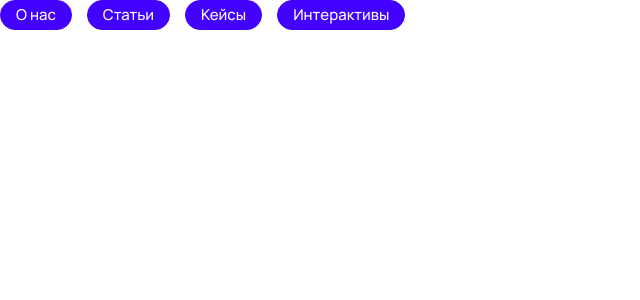
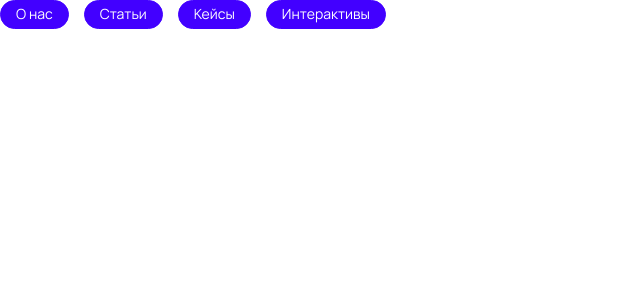
Before and after one commit to machere13/HSE_2.4_Connecteam_React, a React (Create React App) app: page /preview in a window 1280 px wide. Shown: the top 300 px of the page, without its empty margins (0-640 px from the left). Built offline with nearby package versions, Linux system fonts and the light colour scheme.

Commit message:
fixed: font class in A_header_button

```diff
--- a/src/components/atoms/A_header_button/A_header_button.tsx
+++ b/src/components/atoms/A_header_button/A_header_button.tsx
@@ -10,7 +10,7 @@ export interface A_header_button_Props {
 
 export default function A_header_button({ label, to }: A_header_button_Props) {
   return (
-    <Link to={to} className={cn('text_button', styles.wrapper)}>
+    <Link to={to} className={cn('text_description', styles.wrapper)}>
       {label}
     </Link>
   );
```
